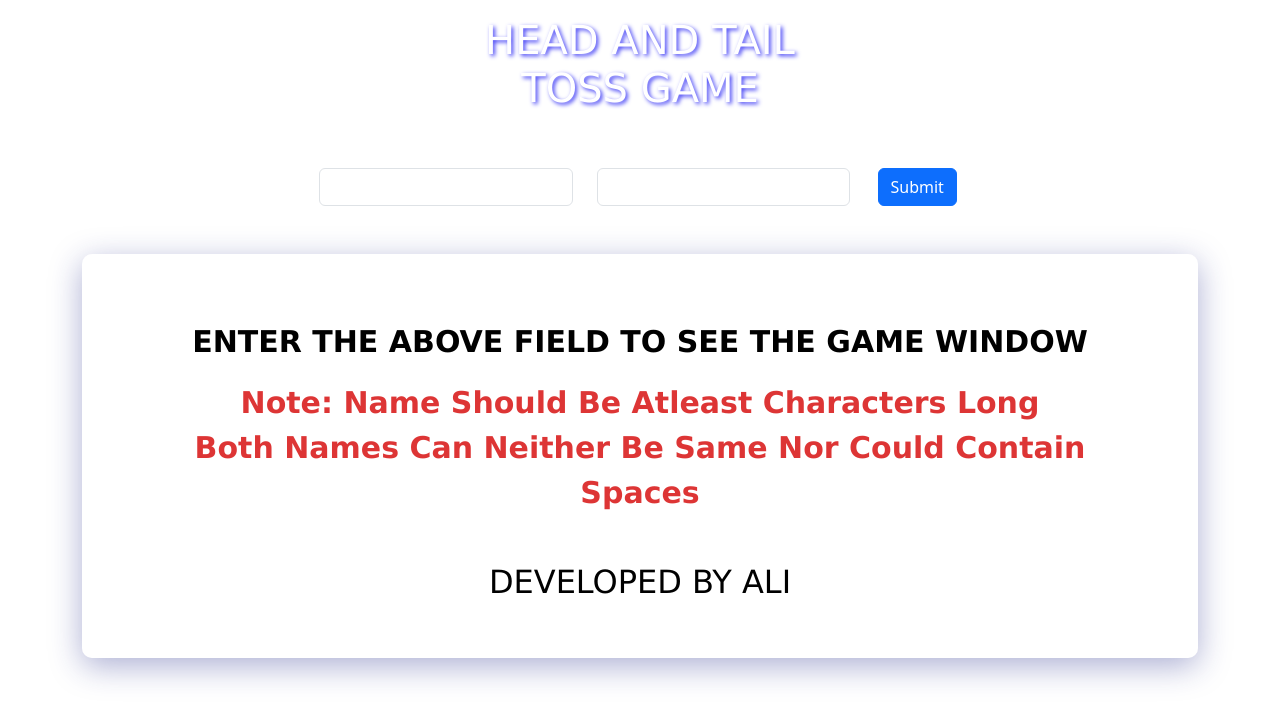
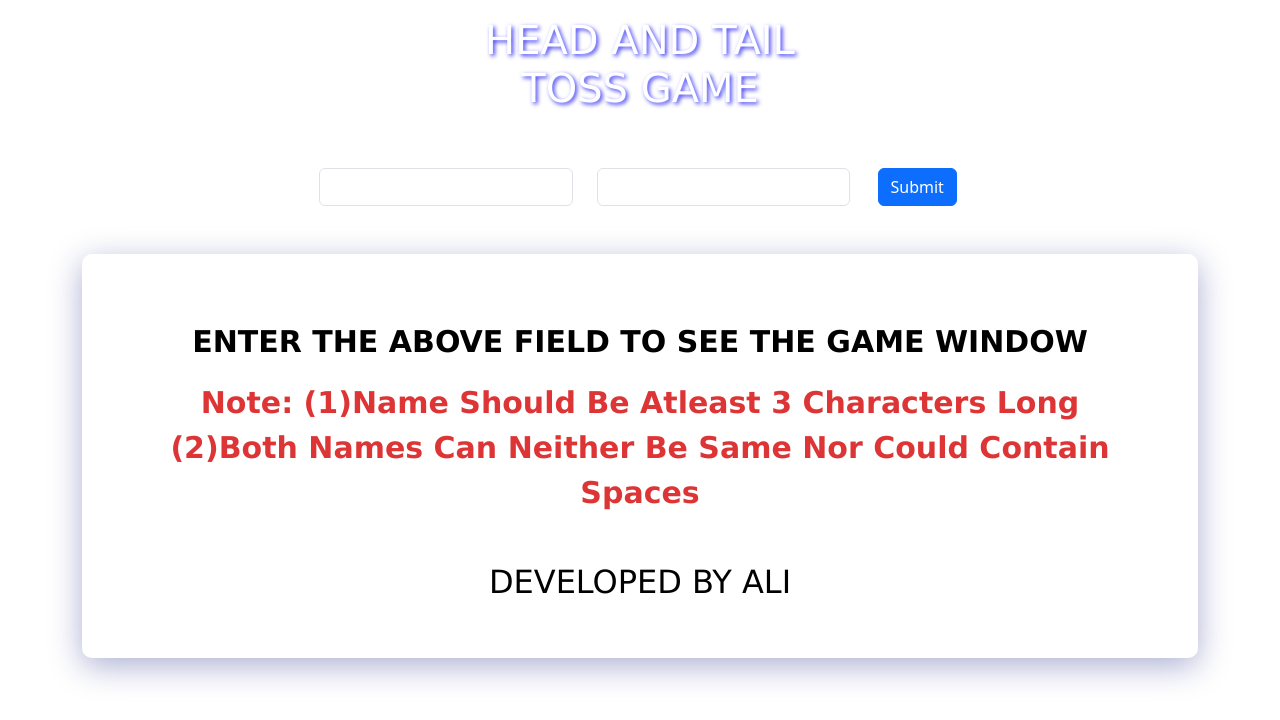
Before and after one commit to malikhan27/ali-head-tails, a plain HTML site: page index.html in a window 1280 px wide. Drawn offline with nearby package versions, Linux system fonts and the light colour scheme; some packages are replaced by stand-ins of ours; a script that the page names is missing.

Commit message:
text change

```diff
--- a/index.html
+++ b/index.html
@@ -36,8 +36,8 @@
     </div>
     <div id="second" class="my-div text-center text-wrap p-5 mt-5">
       <p class="mt-3">ENTER THE ABOVE FIELD TO SEE THE GAME WINDOW</p>
-      <p style="color: rgba(214, 11, 11, 0.829);">note: Name should be atleast characters long
-        <br> Both Names Can Neither Be Same Nor Could Contain Spaces
+      <p style="color: rgba(214, 11, 11, 0.829);">note: (1)Name should be atleast 3 characters long
+        <br> (2)Both Names Can Neither Be Same Nor Could Contain Spaces
       </p>
       <h2 class="mt-5">DEVELOPED BY ALI</h2>
     </div>
```
